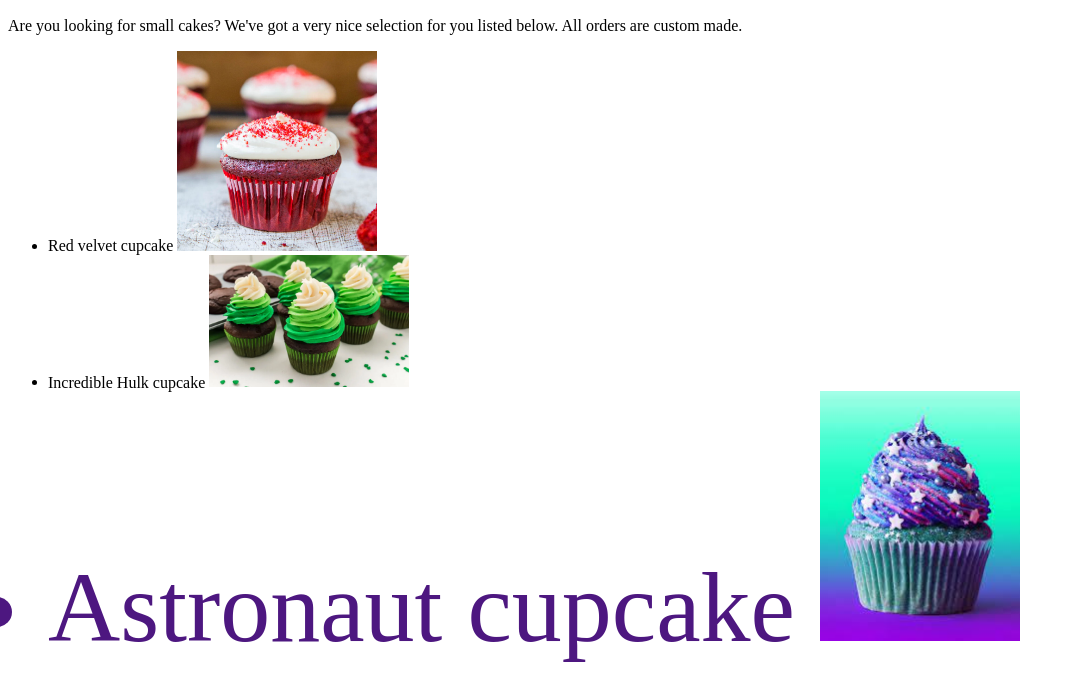
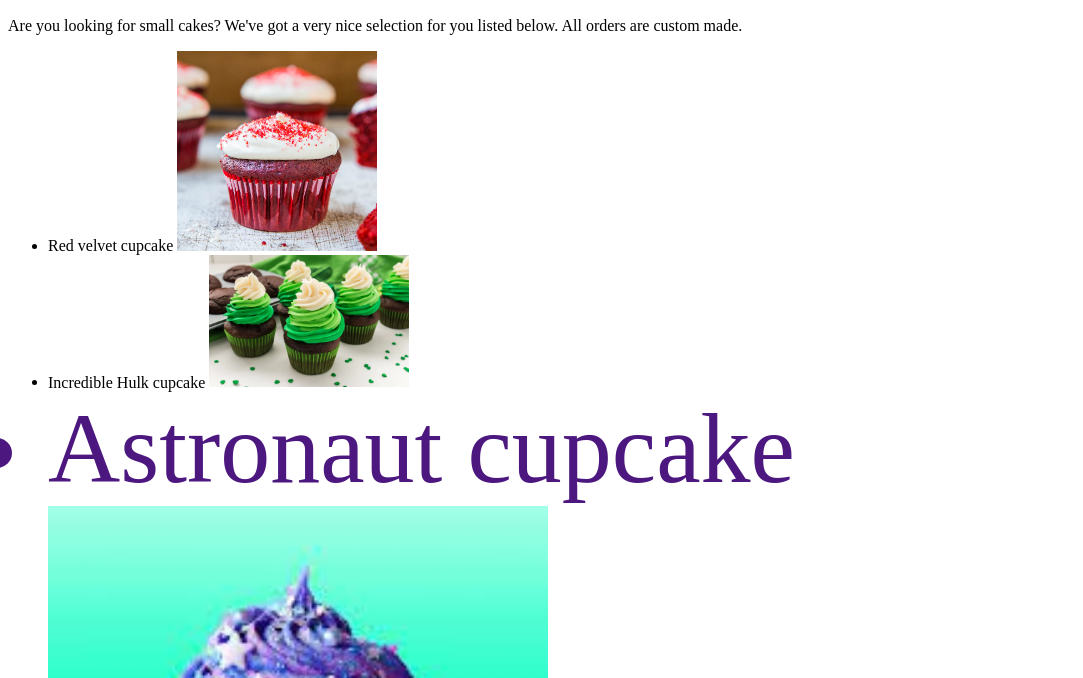
Before and after one commit to CharWeber/cupcake-shop, a plain HTML site: page index.html in a window 1280 px wide. Shown: the part 110-788 px from the top of the page, without its empty margins (0-1083 px from the left). Drawn offline with Linux system fonts and the light colour scheme.

Commit message:
adjust styling

```diff
--- a/css/styles.css
+++ b/css/styles.css
@@ -8,7 +8,11 @@
   font-size: 100px;
   color:rgb(77, 23, 128);
 }
-img {
+img.small {
   width: 200px;
   height:auto;
 }
+img.big {
+  width:500px;
+  height:auto
+}
--- a/index.html
+++ b/index.html
@@ -9,9 +9,9 @@
   <h2 class="flashy"> the best around</h2>
   <p> Are you looking for small cakes? We've got a very nice selection for you listed below. All orders are custom made.</p>
 <ul>
-  <li>Red velvet cupcake <img src="img/red.jpg" alt="red velevt cupcake"></li>
-  <li>Incredible Hulk cupcake <img src="img/green.jpg" alt="Green cupcake"></li>
-  <li class="best">Astronaut cupcake <img src="img/astronaut.jpg" alt="space cupcake"></li>
+  <li>Red velvet cupcake <img class="small" src="img/red.jpg" alt="red velevt cupcake"></li>
+  <li>Incredible Hulk cupcake <img class="small" src="img/green.jpg" alt="Green cupcake"></li>
+  <li class="best">Astronaut cupcake <img class="big" src="img/astronaut.jpg" alt="space cupcake"></li>
 </ul>
 
 <p class="flashy">If you'd like to cater please call us at 888-888-8888 or email us at <a href="mailto:charlestweber@gmail.com"> HERE </a> </p>
```
